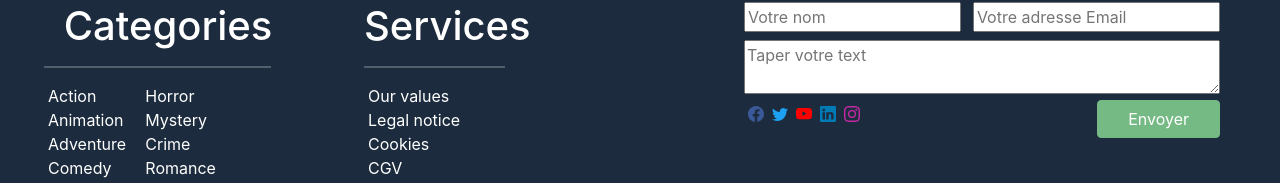
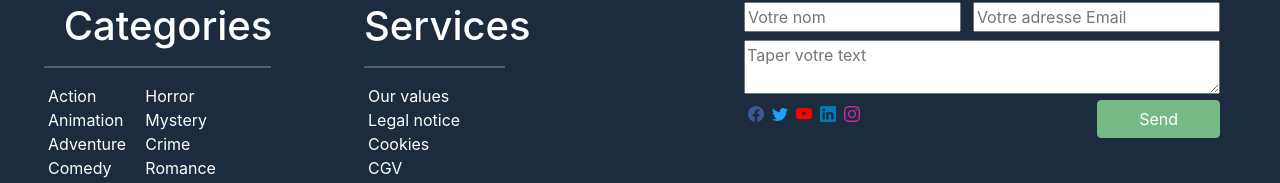
Before and after one commit to WildCodeSchool/2022-09-JS-RMT-JSCREW-projet2-team3, a React (Vite) app in the folder frontend/: page / in a window 1280 px wide. Shown: the part 262-445 px from the top of the page. Built offline with nearby package versions, Linux system fonts and the light colour scheme.

Commit message:
ajout du complement toastify

```diff
--- a/frontend/package.json
+++ b/frontend/package.json
@@ -12,7 +12,8 @@
   "dependencies": {
     "prop-types": "^15.8.1",
     "react": "^18.0.0",
-    "react-dom": "^18.0.0"
+    "react-dom": "^18.0.0",
+    "react-toastify": "^9.1.1"
   },
   "devDependencies": {
     "@vitejs/plugin-react": "^1.0.7",
--- a/frontend/src/App.css
+++ b/frontend/src/App.css
@@ -57,7 +57,6 @@ button {
   font-size: calc(10px + 2vmin);
 }
 
-
 /* ---------Ajout gaëtan------------------------------------------------------- */
 
 /* Définition de la couleur du footer */
--- a/frontend/src/components/Footer.jsx
+++ b/frontend/src/components/Footer.jsx
@@ -124,7 +124,7 @@ function Footer() {
                         className="footerButton btn btn-outline-secondary text-white w-100"
                         onClick={() => submitForm()}
                       >
-                        Envoyer
+                        Send
                       </button>
                     </div>
                   </div>
--- a/frontend/src/pages/Home.jsx
+++ b/frontend/src/pages/Home.jsx
@@ -1,7 +1,11 @@
+import React from "react";
+import Carouseltroisfilm from '@components/Carouseltroisfilm';
+
 export default function Home() {
   return (
     <div>
       <h1>HOME</h1>
+      <Carouseltroisfilm />
     </div>
   );
 }
```
Also changed, not shown: 1 other file (tests, documents, lock files or other folders).
